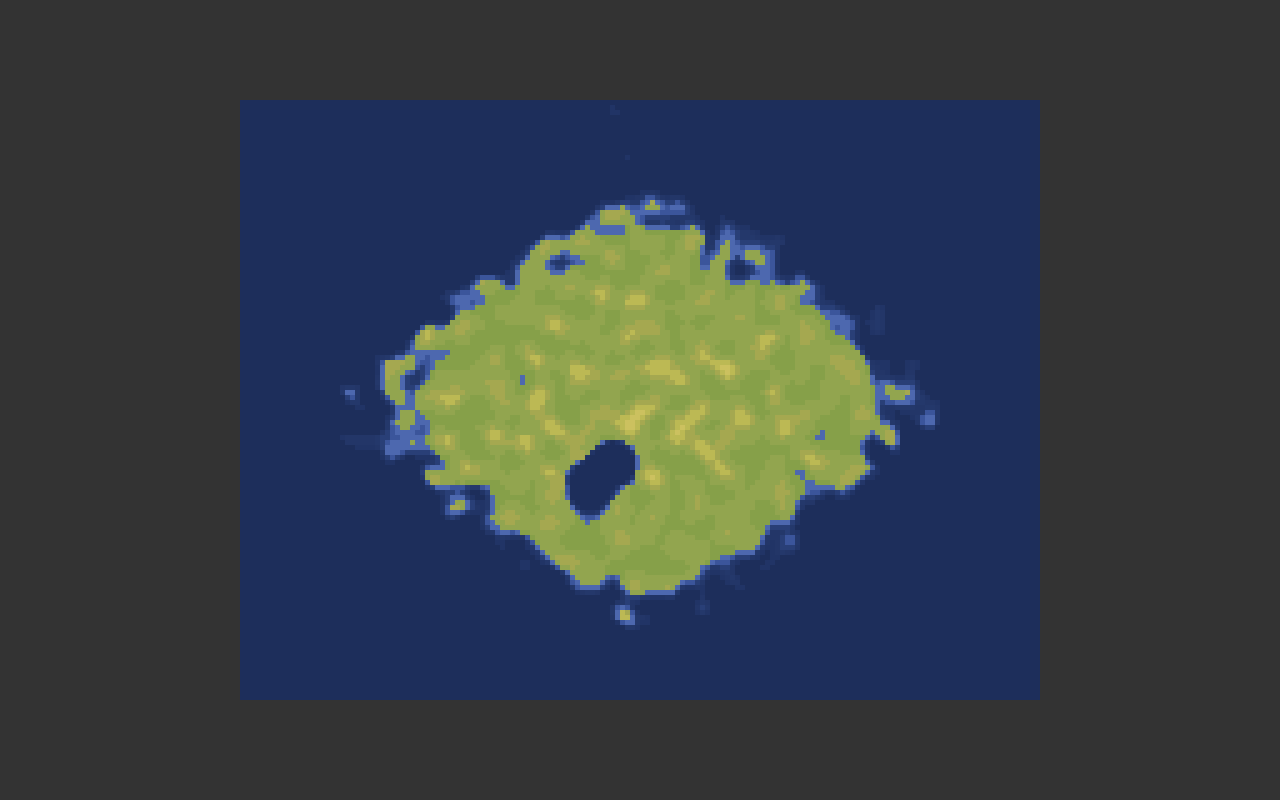
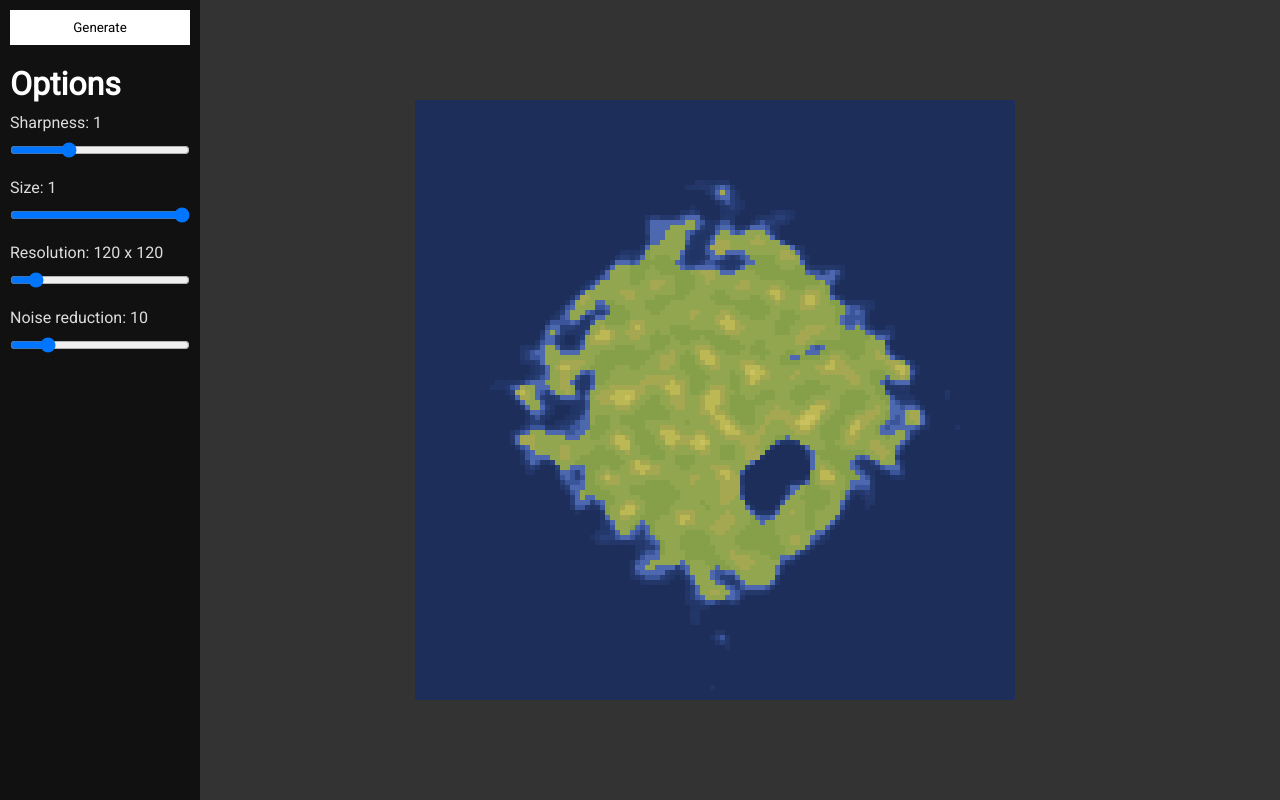
Before and after one commit to gustavgb/crusoe, a plain HTML site: page index.html in a window 1280 px wide. Drawn offline with Linux system fonts and the light colour scheme.

Commit message:
Add more settings and new screenshot

```diff
--- a/index.html
+++ b/index.html
@@ -5,6 +5,7 @@
 
   <title>Noise map generator</title>
   <meta charset="utf-8" />
+  <link href="https://fonts.googleapis.com/css?family=Roboto" rel="stylesheet">
 
   <style>
     body {
@@ -12,8 +13,12 @@
       padding: 0;
       background-color: #333;
       position: relative;
-      width: 100vw;
-      height: 100vh;
+      font-size: 62.5%;
+    }
+
+    body * {
+      box-sizing: border-box;
+      font-family: 'Roboto', sans-serif;
     }
 
     canvas {
@@ -22,38 +27,128 @@
       left: 50%;
       transform: translate(-50%, -50%);
     }
+
+    #main {
+      width: calc(100vw - 250px);
+      height: 100vh;
+      position: relative;
+      float: left;
+    }
+
+    #sidebar {
+      width: 200px;
+      height: 100vh;
+      overflow: auto;
+      float: left;
+      background-color: #111;
+    }
+
+    h1 {
+      font-size: 2rem;
+      color: white;
+      padding: 0;
+      margin: 10px;
+    }
+
+    p {
+      font-size: 1rem;
+      color: #ddd;
+      margin: 10px;
+      padding: 0;
+    }
+
+    input[type="range"] {
+      margin: 10px 10px 20px;
+      width: calc(100% - 20px);
+      display: block;
+    }
+
+    button {
+      width: calc(100% - 20px);
+      padding: 10px;
+      margin: 10px;
+      background-color: white;
+      color: black;
+      border: none;
+    }
   </style>
 
 </head>
 
 <body>
 
+  <div id="sidebar">
+    <button onclick="render()">Generate</button>
+    <h1>Options</h1>
+
+    <p>Sharpness: <span id="options-sharpness">1</span></p>
+    <input type="range" min="0.1" max="3" step="0.1" value="1" onchange="setOption('sharpness', this.value)" />
+
+    <p>Size: <span id="options-size">1</span></p>
+    <input type="range" min="0.1" max="1" step="0.1" value="1" onchange="setOption('size', this.value)" />
+
+    <p>Resolution: <span id="options-resolution">120 x 120</span></p>
+    <input type="range" min="0.5" max="5" step="0.5" value="1" onchange="setOption('resolution', this.value)" />
+
+    <p>Noise reduction: <span id="options-noise">10</span></p>
+    <input type="range" min="1" max="50" step="1" value="10" onchange="setOption('noise', this.value)" />
+
+  </div>
+  <div id="main">
     <canvas id="can"></canvas>
+  </div>
 
-  <script src="index.js"></script>
+  <script src="lib/index.js"></script>
 
   <script>
 
     var canvas = document.getElementById('can')
-    canvas.width = 800
+    canvas.width = 600
     canvas.height = 600
 
     var ctx = canvas.getContext('2d')
 
-    var gridSize = 5
+    var options = {
+      sharpness: 1,
+      size: 1,
+      resolution: 1,
+      noise: 10
+    }
 
-    var rendered = cavecay.renderMap(cavecay.generateMap({
+    function render () {
+      var rendered = island.renderMap(island.generateMap({
         seed: Date.now(),
-      width: 160,
-      height: 120
+        width: 120 * options.resolution,
+        height: 120 * options.resolution,
+        sharpness: options.sharpness,
+        size: options.size,
+        noiseScale: options.noise
       }))
+
+      ctx.clearRect(0, 0, canvas.width, canvas.height)
 
       for (var x = 0; x < rendered.width; x++) {
         for (var y = 0; y < rendered.height; y++) {
           ctx.fillStyle = rendered.colors[x][y]
-        ctx.fillRect(x * gridSize, y * gridSize, gridSize, gridSize)
+          var gridSize = (canvas.width / (120 * options.resolution))
+          ctx.fillRect(x * gridSize, y * gridSize, gridSize + 0.1, gridSize + 0.1)
         }
       }
+    }
+
+    function setOption (name, value) {
+      options[name] = value
+
+      if (name === 'resolution') {
+        document.getElementById('options-' + name).innerText = 120 * value + ' x ' + 120 * value
+      } else {
+        document.getElementById('options-' + name).innerText = value
+      }
+    }
+
+    window.addEventListener('load', function load () {
+      render()
+    })
 
   </script>
 
```
Also changed, not shown: lib/package.json (added, +25 -0 lines), package.json (deleted, +0 -28 lines), lib/README.md (added), lib/index.js, screenshot.png. Lines whose indentation alone changed are shown as unchanged.
